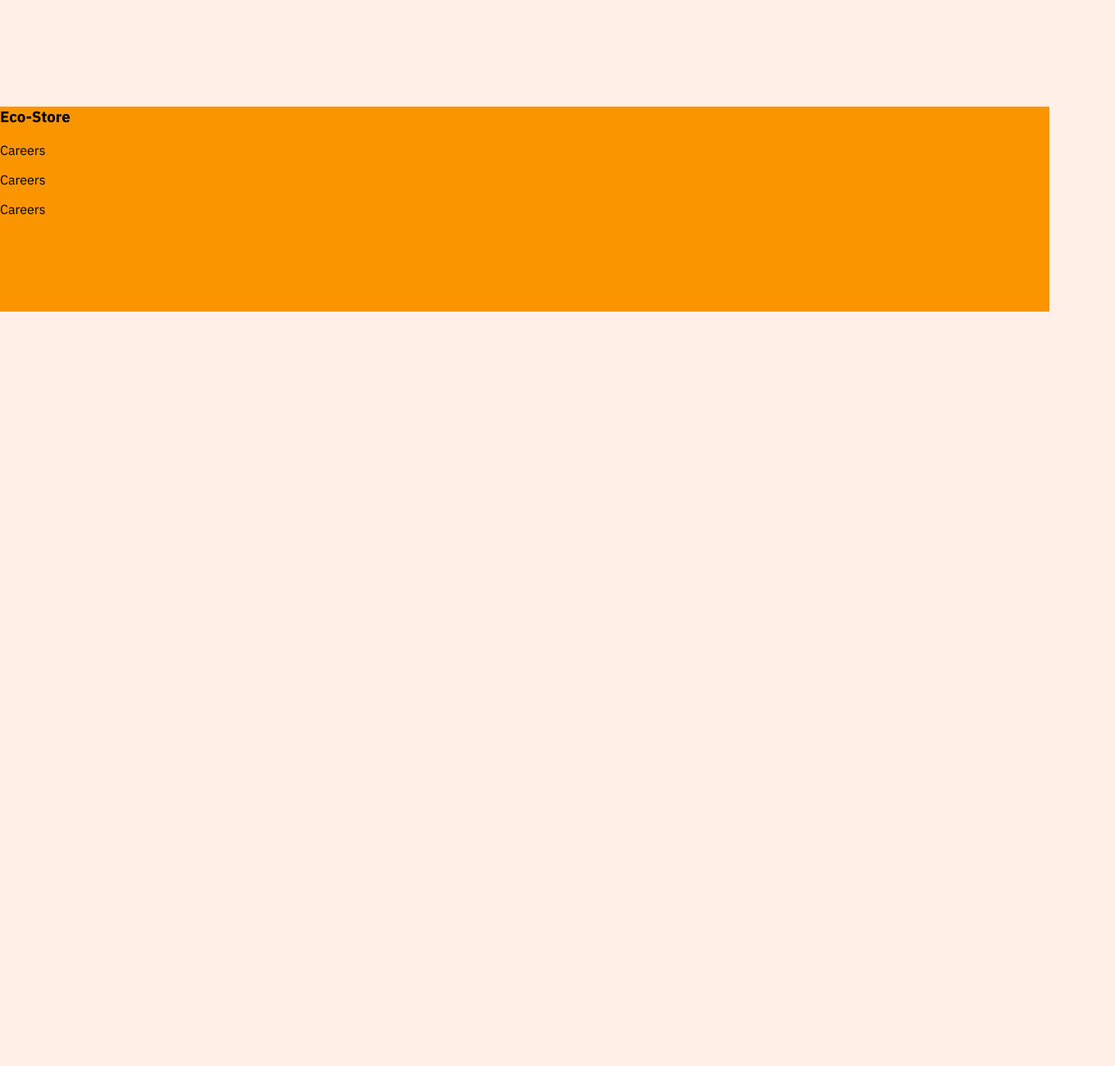
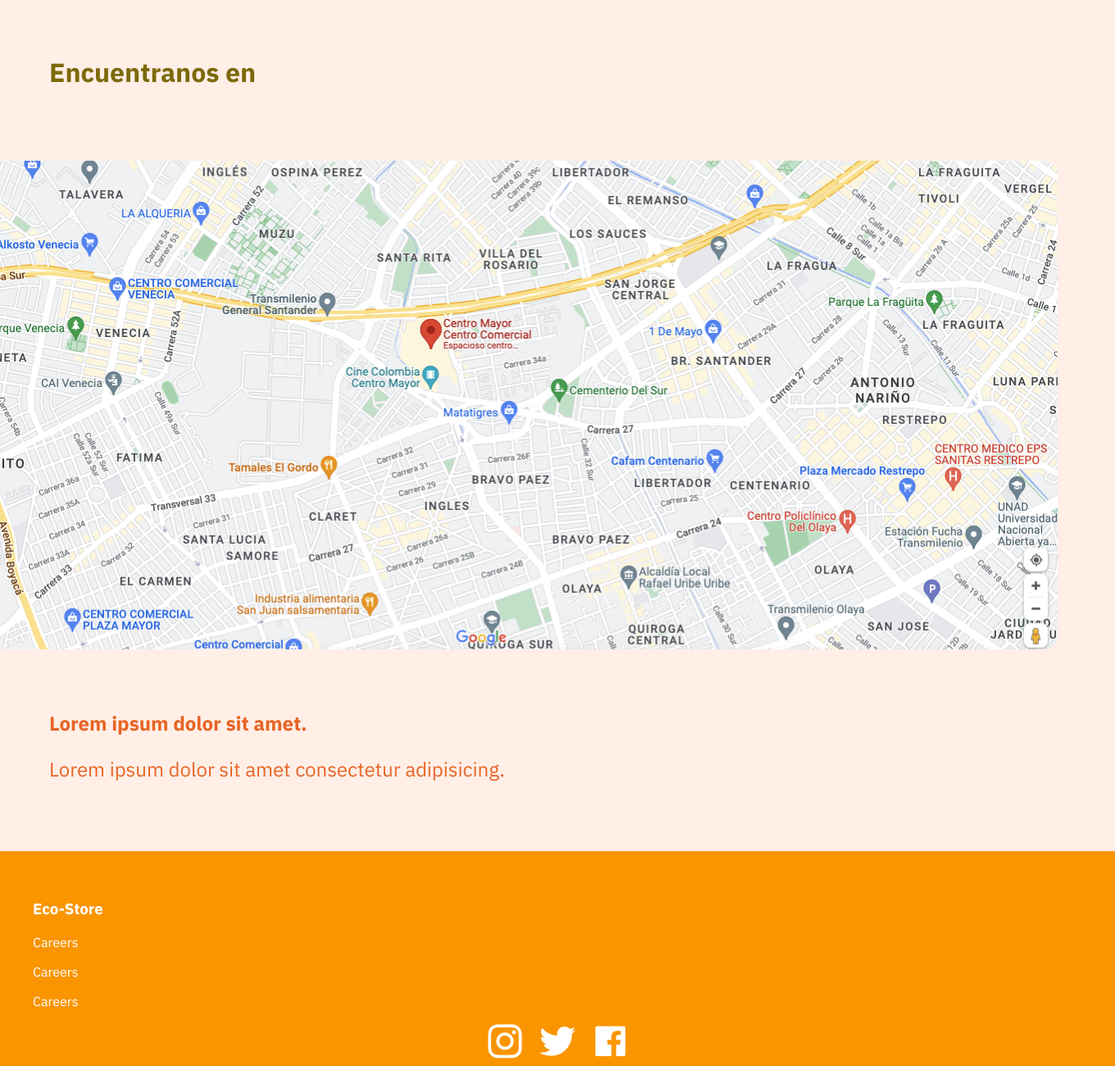
Before and after one commit to BrandonDevU95/fundamentos-sass-platzi, a plain HTML site: page index.html in a window 1280 px wide. Shown: the part 4120-5420 px from the top of the page at 82% size, 1360 px wide, since content can reach past the window. Before the commit the page ends 4500 px from the top, so only its background shows below. Drawn offline with Linux system fonts and the light colour scheme.

Commit message:
Creando la estructura de la sección Mapa y Footer

```diff
--- a/index.html
+++ b/index.html
@@ -296,9 +296,10 @@
             <div class="location">
                 <h2>Encuentranos en</h2>
                 <div class="map">
-                    <img src="" alt="">
+                    <img src="./assets/img/map.png" alt="Map">
                 </div>
-                <p></p>
+                <h3>Lorem ipsum dolor sit amet.</h3>
+                <p>Lorem ipsum dolor sit amet consectetur adipisicing.</p>
             </div>
         </section>
     </main>
@@ -308,9 +309,9 @@
         <p>Careers</p>
         <p>Careers</p>
         <div class="social-media">
-            <img src="" alt="">
-            <img src="" alt="">
-            <img src="" alt="">
+            <img src="./assets/img/instagram-logo.png" alt="Instagram">
+            <img src="./assets/img/twitter-logo.png" alt="Twitter">
+            <img src="./assets/img/facebook-logo.png" alt="Facebook">
         </div>
     </footer>
 </body>
--- a/sass/main.scss
+++ b/sass/main.scss
@@ -6,7 +6,7 @@ $primary-text-color: #7C6A0A;
 $font-stack: 'IBM Plex Sans', sans-serif;
 $paragraph-size: 1.5em;
 
-@mixin flexCenter($direction, $content, $align){
+@mixin flexCenter($direction, $content, $align) {
     display: flex;
     flex-direction: $direction;
     justify-content: $content;
@@ -81,7 +81,7 @@ article {
         color: white;
         font-size: $paragraph-size;
 
-        &:hover{
+        &:hover {
             transform: scale(1.1);
             transition-duration: 0.3s;
         }
@@ -112,7 +112,7 @@ section {
             padding-bottom: 60px;
         }
 
-        .card-section{
+        .card-section {
             @include flexCenter(row, center, center);
             width: auto;
             height: auto;
@@ -120,6 +120,7 @@ section {
             column-gap: 200px;
             row-gap: 80px;
         }
+
         .product-card {
             width: 14vw;
             height: 45vh;
@@ -128,26 +129,26 @@ section {
             padding: 20px;
             border-radius: 8px;
 
-            .icon{
+            .icon {
                 width: 100%;
                 display: flex;
                 justify-content: flex-end;
                 padding-bottom: 12px;
 
-                svg{
+                svg {
                     width: 28px;
                     height: 28px;
                 }
             }
 
-            .product-image{
+            .product-image {
                 width: 100%;
                 height: auto;
                 display: flex;
                 justify-content: center;
                 align-items: center;
 
-                img{
+                img {
                     width: 12vw;
                     height: 30vh;
                     object-fit: cover;
@@ -159,10 +160,10 @@ section {
 
     }
 
-    .furniture{
+    .furniture {
         @extend .healthcare;
 
-        .product-card{
+        .product-card {
             background-color: $tertiary-color;
             color: white;
         }
@@ -172,50 +173,53 @@ section {
 .about-us {
     padding-bottom: 60px;
 
-    h2{
+    h2 {
         font-weight: bold;
         padding-bottom: 60px;
     }
 
-    .mission-section{
+    .mission-section {
         @include flexCenter(row, space-evenly, center);
-        .earth{
+
+        .earth {
             width: 30vw;
             display: flex;
             gap: 40px;
             color: #E86424;
 
-            img{
+            img {
                 object-fit: contain;
             }
 
-            p{
+            p {
                 text-align: center;
                 font-size: $paragraph-size;
             }
         }
     }
 
-    .innovation{
+    .innovation {
         @extend .earth;
     }
 }
 
-.gallery{
-    h2{
+.gallery {
+    h2 {
         font-weight: bold;
         padding-bottom: 60px;
     }
-    .gallery-images{
-        @include flexCenter(row, space-between center);
-        img{
+
+    .gallery-images {
+        @include flexCenter(row, space-between, center);
+
+        img {
             width: 28vw;
             height: 45vh;
             object-fit: cover;
             object-position: 5px 35%;
             border-radius: 16px;
 
-            &:hover{
+            &:hover {
                 transform: scale(1.1);
                 transition-duration: 0.3s;
             }
@@ -224,8 +228,33 @@ section {
     }
 }
 
+.location {
+    color: #E86424;
+
+    h2 {
+        padding-top: 60px;
+        padding-bottom: 60px;
+    }
+    .map {
+        @include flexCenter(row, center, center);
+        padding-bottom: 50px;
+    }
+
+    h3,p{
+        font-size: $paragraph-size;
+    }
+}
+
 footer {
     background-color: $quaternary-color;
     width: 100%;
-    height: 250px;
+    height: auto;
+    padding: 40px;
+    color: white;
+
+    .social-media{
+        @include flexCenter(row, center, center);
+        gap: 20px;
+        padding-bottom: 40px;
+    }
 }
```
Also changed, not shown: css/main.css, 1 other file.
